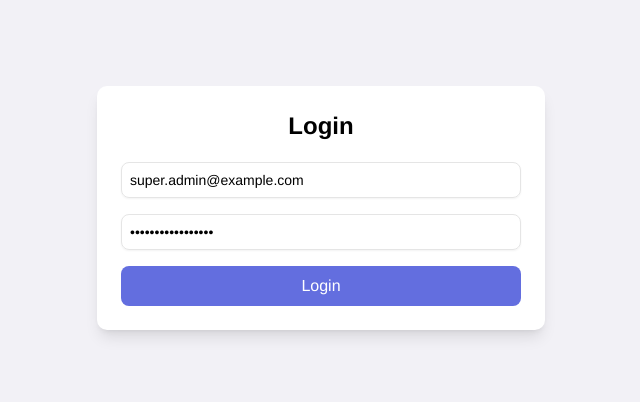
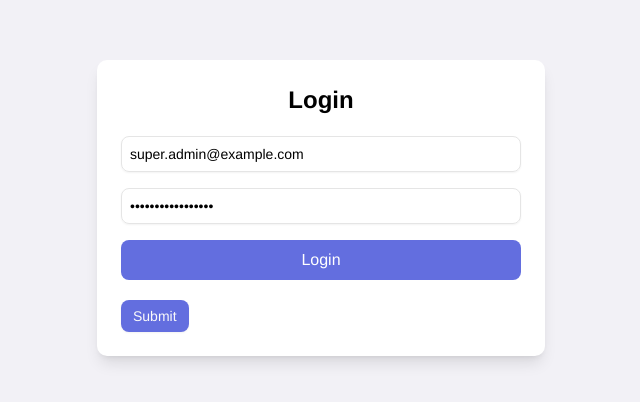
Before and after one commit to naimur-reza/diteck-frontend, a Next.js app: page /login in a window 1280 px wide. Shown: the part 212-614 px from the top of the page, without its empty margins (319-959 px from the left). Built offline with nearby package versions, Linux system fonts and the light colour scheme; no server answers; a web font is replaced by a local one.

Commit message:
Feat: Update form

```diff
--- a/src/app/(withDashboardLayout)/dashboard/team-members/_components/add-team-dialog.tsx
+++ b/src/app/(withDashboardLayout)/dashboard/team-members/_components/add-team-dialog.tsx
@@ -3,7 +3,6 @@ import {
   Dialog,
   DialogContent,
   DialogDescription,
-  DialogFooter,
   DialogHeader,
   DialogTitle,
   DialogTrigger,
@@ -18,8 +17,7 @@ interface AddMemberDialogProps {
   setIsOpen: (isOpen: boolean) => void;
   formData: TeamMemberFormData;
   setFormData: (data: TeamMemberFormData) => void;
-  onAdd: () => void;
-  isLoading: boolean;
+  resetForm: () => void;
 }
 
 export function AddMemberDialog({
@@ -27,8 +25,6 @@ export function AddMemberDialog({
   setIsOpen,
   formData,
   setFormData,
-  onAdd,
-  isLoading,
 }: AddMemberDialogProps) {
   return (
     <Dialog open={isOpen} onOpenChange={setIsOpen}>
@@ -38,7 +34,7 @@ export function AddMemberDialog({
           Add Member
         </Button>
       </DialogTrigger>
-      <DialogContent className="sm:max-w-2xl">
+      <DialogContent className="sm:max-w-4xl">
         <DialogHeader>
           <DialogTitle>Add Team Member</DialogTitle>
           <DialogDescription>
@@ -46,14 +42,6 @@ export function AddMemberDialog({
           </DialogDescription>
         </DialogHeader>
         <TeamMemberForm formData={formData} setFormData={setFormData} />
-        <DialogFooter>
-          <Button variant="outline" onClick={() => setIsOpen(false)}>
-            Cancel
-          </Button>
-          <Button type="submit" onClick={onAdd} disabled={isLoading}>
-            {isLoading ? "Adding..." : "Add Member"}
-          </Button>
-        </DialogFooter>
       </DialogContent>
     </Dialog>
   );
--- a/src/app/(withDashboardLayout)/dashboard/team-members/_components/team-member-form.tsx
+++ b/src/app/(withDashboardLayout)/dashboard/team-members/_components/team-member-form.tsx
@@ -1,10 +1,10 @@
 "use client";
 
 import { EnaForm, EnaInput, EnaSelect } from "@/components/forms";
+import { teamMemberSchema } from "@/schema/teamMemberSchema";
 import { TTeamMember } from "@/types";
 import { TeamMemberFormData } from "@/types/team-member";
 import { useEffect } from "react";
-import { z } from "zod";
 
 interface TeamMemberFormProps {
   formData: TeamMemberFormData;
@@ -20,22 +20,13 @@ export function TeamMemberForm({ setFormData, member }: TeamMemberFormProps) {
     }
   }, [member, setFormData]);
 
-  const schema = z.object({
-    name: z.string().nonempty(),
-    email: z.string().email(),
-    phoneNumber: z.string().nonempty(),
-    emergencyContactNumber: z.string().nonempty(),
-    address: z.string().nonempty(),
-    role: z.string().nonempty(),
-    designation: z.string().nonempty(),
-    startDate: z.string().nonempty(),
-  });
-
   return (
     <EnaForm
       onSubmit={(data) => console.log(data)}
       defaultValues={member ?? {}}
-      schema={schema}
+      schema={teamMemberSchema}
+      buttonPosition="right"
+      buttonText="Add Member"
     >
       <div className="grid grid-cols-2 gap-3">
         <EnaInput label="Name" name="name" placeholder="John Doe" />
@@ -65,28 +56,7 @@ export function TeamMemberForm({ setFormData, member }: TeamMemberFormProps) {
           placeholder="Block C, Dhanmondi, Dhaka"
         />
 
-        <EnaSelect
-          label="Select role"
-          name="role"
-          options={[
-            {
-              label: "Admin",
-              value: "Admin",
-            },
-            {
-              label: "Frontend Developer",
-              value: "Frontend Developer",
-            },
-            {
-              label: "Backend Developer",
-              value: "Backend Developer",
-            },
-            {
-              label: "UI/UX Designer",
-              value: "Designer",
-            },
-          ]}
-        />
+        <EnaSelect label="Select role" name="teamRole" options={roles} />
 
         <EnaInput
           name="designation"
@@ -112,3 +82,22 @@ export function TeamMemberForm({ setFormData, member }: TeamMemberFormProps) {
     </EnaForm>
   );
 }
+
+const roles = [
+  {
+    label: "Admin",
+    value: "Admin",
+  },
+  {
+    label: "Frontend Developer",
+    value: "Frontend Developer",
+  },
+  {
+    label: "Backend Developer",
+    value: "Backend Developer",
+  },
+  {
+    label: "UI/UX Designer",
+    value: "Designer",
+  },
+];
--- a/src/app/(withDashboardLayout)/dashboard/team-members/page.tsx
+++ b/src/app/(withDashboardLayout)/dashboard/team-members/page.tsx
@@ -120,8 +120,7 @@ export default function TeamMembers() {
           setIsOpen={setIsAddDialogOpen}
           formData={formData}
           setFormData={setFormData}
-          onAdd={addTeamMember}
-          isLoading={isLoading}
+          resetForm={resetForm}
         />
       </div>
 
--- a/src/components/forms/EnaForm.tsx
+++ b/src/components/forms/EnaForm.tsx
@@ -1,4 +1,5 @@
 /* eslint-disable @typescript-eslint/no-explicit-any */
+import { cn } from "@/lib/utils";
 import { zodResolver } from "@hookform/resolvers/zod";
 import {
   FieldValues,
@@ -7,11 +8,15 @@ import {
   useForm,
 } from "react-hook-form";
 import { z } from "zod";
+import { Button } from "../ui/button";
 
 type TFormConfig = {
   schema?: z.ZodSchema<any>;
   defaultValues?: Record<string, any>;
   resolver?: any;
+  buttonPosition?: "left" | "right";
+  isLoading?: boolean;
+  buttonText?: string;
 };
 
 type TFormProps = {
@@ -19,7 +24,15 @@ type TFormProps = {
   onSubmit: SubmitHandler<FieldValues>;
 } & TFormConfig;
 
-const EnaForm = ({ children, onSubmit, schema, defaultValues }: TFormProps) => {
+const EnaForm = ({
+  children,
+  onSubmit,
+  schema,
+  defaultValues,
+  buttonPosition,
+  isLoading,
+  buttonText = "Submit",
+}: TFormProps) => {
   const formConfig: TFormConfig = {};
 
   if (schema) {
@@ -41,7 +54,24 @@ const EnaForm = ({ children, onSubmit, schema, defaultValues }: TFormProps) => {
 
   return (
     <FormProvider {...methods}>
-      <form onSubmit={handleSubmit(submit)}>{children}</form>
+      <form onSubmit={handleSubmit(submit)}>
+        {children}
+
+        <Button
+          type="submit"
+          size="sm"
+          className={cn(
+            {
+              "float-right": buttonPosition === "right",
+              "float-left": buttonPosition === "left",
+            },
+            "mt-5"
+          )}
+          disabled={isLoading}
+        >
+          {isLoading ? "Submitting..." : buttonText}
+        </Button>
+      </form>
     </FormProvider>
   );
 };
--- a/src/components/forms/EnaSelect.tsx
+++ b/src/components/forms/EnaSelect.tsx
@@ -20,7 +20,6 @@ interface EnaSelectProps extends React.ComponentPropsWithoutRef<typeof Select> {
   value?: string;
   onChange?: (value: string) => void;
   placeholder?: string;
-  error?: string;
   disabled?: boolean;
   className?: string;
   label?: string;
@@ -33,7 +32,6 @@ const EnaSelect: React.FC<EnaSelectProps> = ({
   value,
   onChange,
   placeholder,
-  error,
   disabled,
   className,
   label,
@@ -47,7 +45,7 @@ const EnaSelect: React.FC<EnaSelectProps> = ({
         control={control}
         defaultValue=""
         name={name}
-        render={({ field }) => (
+        render={({ field, fieldState: { error } }) => (
           <div className="grid gap-2">
             {label && <Label htmlFor={name}>{label}</Label>}
             <Select
@@ -75,11 +73,13 @@ const EnaSelect: React.FC<EnaSelectProps> = ({
                 ))}
               </SelectContent>
             </Select>
+
+            {error && (
+              <span className="text-red-500 text-sm mt-1">{error.message}</span>
+            )}
           </div>
         )}
       />
-
-      {error && <span className="text-red-500 text-sm mt-1">{error}</span>}
     </div>
   );
 };
--- /dev/null
+++ b/src/schema/teamMemberSchema.ts
@@ -0,0 +1,13 @@
+import { z } from "zod";
+
+export const teamMemberSchema = z.object({
+  name: z.string().nonempty(),
+  email: z.string().email(),
+  phoneNumber: z.string().nonempty(),
+  emergencyContactNumber: z.string().nonempty(),
+  address: z.string().nonempty(),
+  role: z.string().nonempty(),
+  designation: z.string().nonempty(),
+  startDate: z.string().nonempty(),
+  // profilePhoto: z.string().nonempty(),
+});
```
